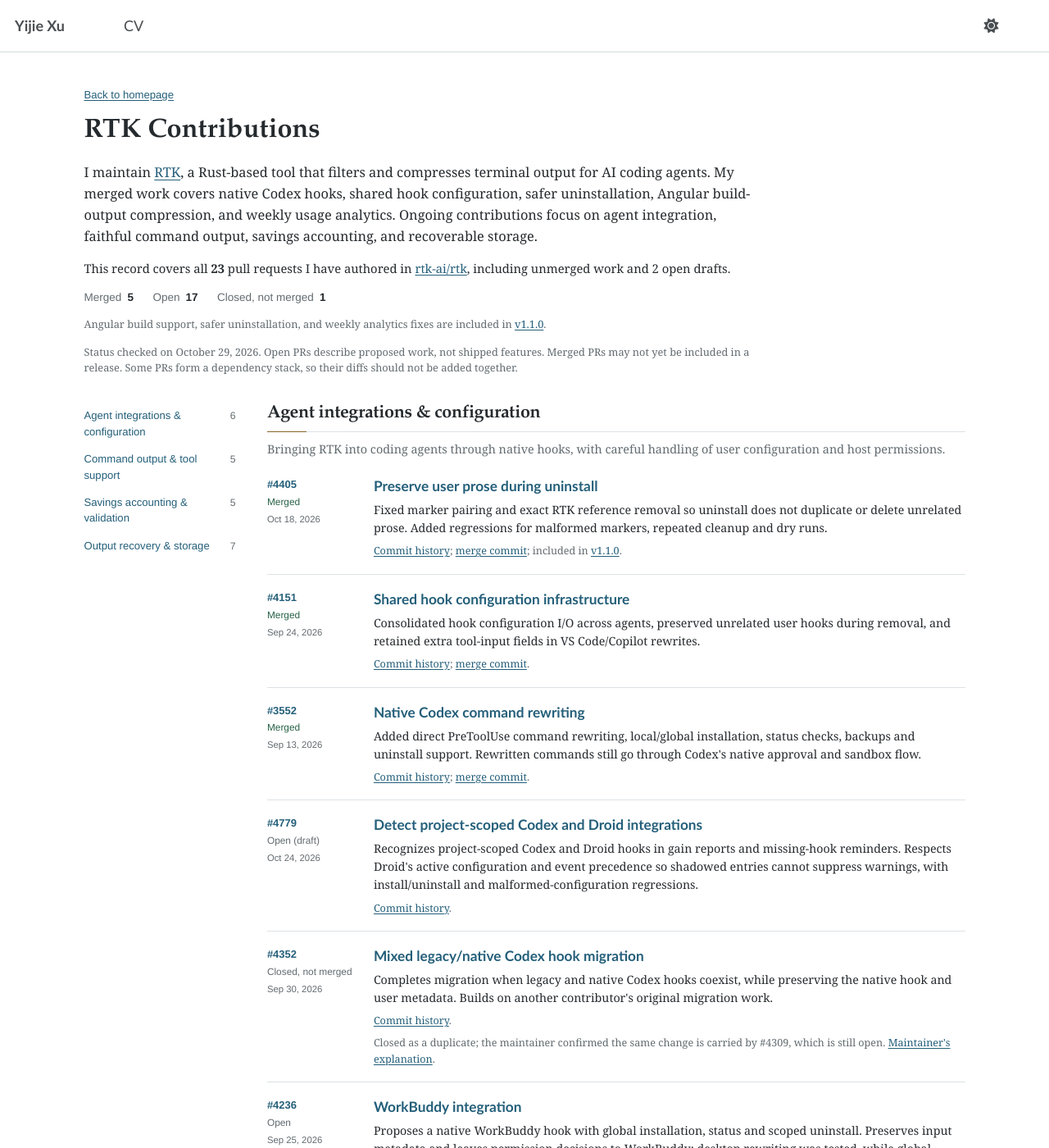
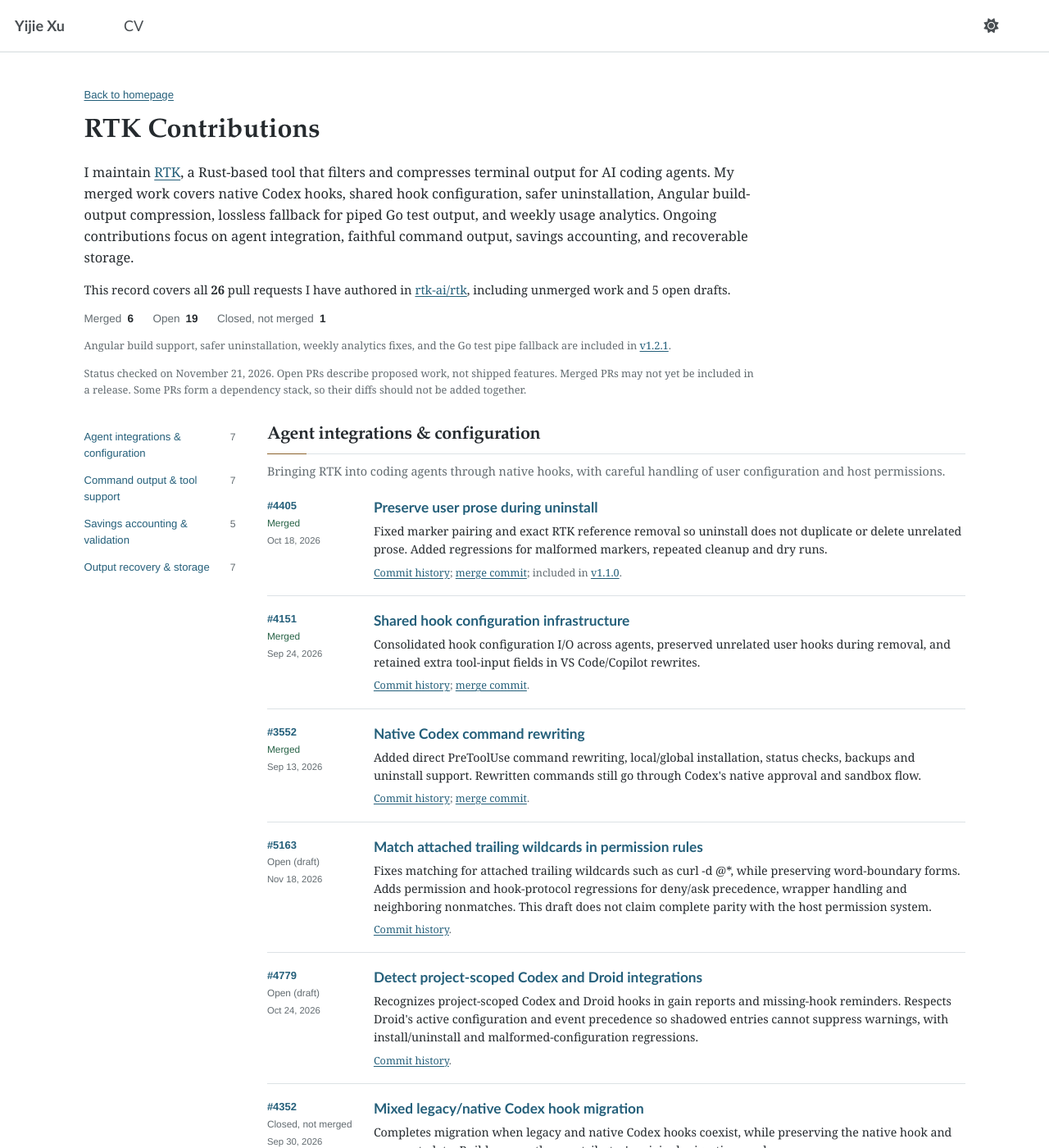
Before and after one commit to yeahjack/yeahjack.github.io, a Jekyll site: the page built from _pages/rtk-contributions.html, in a window 1280 px wide and 1400 px high. Shown: the whole window at 82% size. Built offline with Jekyll 4.4.1, drawn with Linux system fonts in a browser that asks for light colours; some of the changed text lies outside the part shown.

Commit message:
docs: refresh RTK contribution statuses and recent fixes

```diff
--- a/_data/rtk_contributions.yml
+++ b/_data/rtk_contributions.yml
@@ -1,24 +1,30 @@
 # Full author search and PR states checked against GitHub REST and GraphQL APIs.
 # Each PR belongs to exactly one primary category; stacked diffs are not additive.
 # Event timestamps are ISO 8601 UTC so same-day entries also sort chronologically.
-checked_on: "2026-10-29"
+checked_on: "2026-11-21"
 author: yeahjack
 repository: "https://github.com/rtk-ai/rtk"
 search_url: "https://github.com/rtk-ai/rtk/pulls?q=is%3Apr+author%3Ayeahjack"
 commit_audit:
   branch: develop
-  authored_commits: 40
-  single_parent_commits: 14
-  merge_commits: 26
+  authored_commits: 59
+  single_parent_commits: 17
+  merge_commits: 42
   history_url: "https://github.com/rtk-ai/rtk/commits/develop/?author=yeahjack"
 latest_release:
-  tag: v1.1.0
-  url: "https://github.com/rtk-ai/rtk/releases/tag/v1.1.0"
+  tag: v1.2.1
+  url: "https://github.com/rtk-ai/rtk/releases/tag/v1.2.1"
 groups:
   - id: agent-integrations
     title: Agent integrations & configuration
     summary: "Bringing RTK into coding agents through native hooks, with careful handling of user configuration and host permissions."
     pull_requests:
+      - number: 5163
+        title: Match attached trailing wildcards in permission rules
+        status: open
+        draft: true
+        submitted_on: "2026-11-18T13:07:28Z"
+        summary: "Fixes matching for attached trailing wildcards such as curl -d @*, while preserving word-boundary forms. Adds permission and hook-protocol regressions for deny/ask precedence, wrapper handling and neighboring nonmatches. This draft does not claim complete parity with the host permission system."
       - number: 3552
         title: Native Codex command rewriting
         status: merged
@@ -63,6 +69,18 @@ groups:
     title: Command output & tool support
     summary: "Reducing redundant output without losing diagnostics, argument boundaries or the behavior developers expect from their tools."
     pull_requests:
+      - number: 5165
+        title: Skip execution-denied Windows PATH candidates
+        status: open
+        draft: true
+        submitted_on: "2026-11-18T13:37:19Z"
+        summary: "Allows bare command lookup to continue past an execution-denied PATH candidate, preserving explicit paths and ordinary errors. Validated with native Windows ACL tests and an officially installed Hermes MSIX package; the reporter's exact Store version and full desktop-chat chain remain unverified."
+      - number: 5164
+        title: Preserve baseline x86-64 CPU compatibility
+        status: open
+        draft: true
+        submitted_on: "2026-11-18T13:14:44Z"
+        summary: "Pins C compilation to the baseline x86-64 instruction set for musl release artifacts and adds QEMU smoke tests for CPUs without AVX or AVX2. Reproduces the official v1.2.0 startup failure and checks patched builds without disabling runtime-dispatched SIMD."
       - number: 4624
         title: Preserve explicit pnpm list output and depth
         status: open
@@ -83,9 +101,12 @@ groups:
         summary: "Passes cargo test -- --list through intact, including stdout, stderr and exit status. Handles Cargo/libtest argument boundaries without changing ordinary test-result compression."
       - number: 4455
         title: Lossless fallback for piped Go test output
-        status: open
+        status: merged
         submitted_on: "2026-10-05T14:10:34Z"
-        summary: "Summarizes recognized Go test events even in mixed event/log streams and package-less test2json output. Preserves unrelated records and unmatched build diagnostics, keeps unsupported input unchanged, and leaves the runner's reducer unchanged. It does not infer the upstream command's exit status."
+        merged_on: "2026-11-02T21:40:56Z"
+        merge_commit: "2087fe5d27746918927ab721da0ee4067905b8de"
+        released_in: v1.2.1
+        summary: "Recognizes supported event-only Go test JSON before filtering. Preserves plain text, mixed text/JSON, unsupported records and package-less test2json output in full. Keeps the existing Go renderer unchanged and does not infer the upstream command's exit status."
       - number: 4456
         title: End-to-end Vitest and Jest routing tests
         status: open
@@ -106,6 +127,7 @@ groups:
       - number: 4541
         title: Invocation tracking and recovery-output accounting
         status: open
+        note: "Review status: changes requested."
         submitted_on: "2026-10-12T20:34:59Z"
         summary: "Links supported native Claude hook rewrites to command invocations and measures bytes emitted by actual recall reads. Exports signed net output savings with explicit coverage limits, rather than claiming complete context or billing measurements."
       - number: 4436
--- a/_pages/rtk-contributions.html
+++ b/_pages/rtk-contributions.html
@@ -17,14 +17,14 @@ academic_script: false
     <header class="rtk-intro">
       <a class="rtk-back" href="{{ '/' | relative_url }}#software-title">Back to homepage</a>
       <h1>RTK Contributions</h1>
-      <p>I maintain <a href="{{ record.repository }}" rel="noopener noreferrer">RTK</a>, a Rust-based tool that filters and compresses terminal output for AI coding agents. My merged work covers native Codex hooks, shared hook configuration, safer uninstallation, Angular build-output compression, and weekly usage analytics. Ongoing contributions focus on agent integration, faithful command output, savings accounting, and recoverable storage.</p>
+      <p>I maintain <a href="{{ record.repository }}" rel="noopener noreferrer">RTK</a>, a Rust-based tool that filters and compresses terminal output for AI coding agents. My merged work covers native Codex hooks, shared hook configuration, safer uninstallation, Angular build-output compression, lossless fallback for piped Go test output, and weekly usage analytics. Ongoing contributions focus on agent integration, faithful command output, savings accounting, and recoverable storage.</p>
       <p class="rtk-record-summary">This record covers all <strong>{{ prs | size }}</strong> pull requests I have authored in <a href="{{ record.search_url }}" rel="noopener noreferrer">rtk-ai/rtk</a>, including unmerged work and {{ draft_prs | size }} open drafts.</p>
       <dl class="rtk-status-summary" aria-label="Pull request status summary">
         <div><dt>Merged</dt><dd>{{ merged_prs | size }}</dd></div>
         <div><dt>Open</dt><dd>{{ open_prs | size }}</dd></div>
         <div><dt>Closed, not merged</dt><dd>{{ closed_prs | size }}</dd></div>
       </dl>
-      <p class="rtk-record-note">Angular build support, safer uninstallation, and weekly analytics fixes are included in <a href="{{ record.latest_release.url }}" rel="noopener noreferrer">{{ record.latest_release.tag }}</a>.</p>
+      <p class="rtk-record-note">Angular build support, safer uninstallation, weekly analytics fixes, and the Go test pipe fallback are included in <a href="{{ record.latest_release.url }}" rel="noopener noreferrer">{{ record.latest_release.tag }}</a>.</p>
       <p class="rtk-record-note">Status checked on <time datetime="{{ record.checked_on }}">{{ record.checked_on | date: '%B %-d, %Y' }}</time>. Open PRs describe proposed work, not shipped features. Merged PRs may not yet be included in a release. Some PRs form a dependency stack, so their diffs should not be added together.</p>
     </header>
     <div class="rtk-layout">
@@ -62,6 +62,6 @@ academic_script: false
         {% endfor %}
       </div>
     </div>
-    <p class="rtk-record-footer">Audit scope: all authored PR commit histories and <a href="{{ record.commit_audit.history_url }}" rel="noopener noreferrer">{{ record.commit_audit.authored_commits }} authored commits reachable from {{ record.commit_audit.branch }}</a> ({{ record.commit_audit.single_parent_commits }} single-parent commits and {{ record.commit_audit.merge_commits }} merge commits). These records overlap with PR histories and are not independent feature counts; synchronization and integration work is grouped with its source PR. For current review threads and subsequent changes, see <a href="{{ record.search_url }}" rel="noopener noreferrer">all my RTK pull requests on GitHub</a>.</p>
+    <p class="rtk-record-footer">Audit scope: all authored PR statuses and an inventory of <a href="{{ record.commit_audit.history_url }}" rel="noopener noreferrer">{{ record.commit_audit.authored_commits }} authored commits reachable from {{ record.commit_audit.branch }}</a> ({{ record.commit_audit.single_parent_commits }} single-parent commits and {{ record.commit_audit.merge_commits }} merge commits). These records overlap with PR histories and are not independent feature counts; synchronization and integration work is grouped with its source PR. For current review threads and subsequent changes, see <a href="{{ record.search_url }}" rel="noopener noreferrer">all my RTK pull requests on GitHub</a>.</p>
   </main>
 </div>
```
